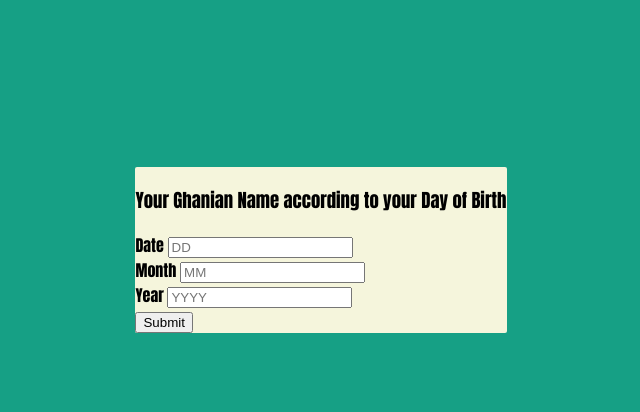
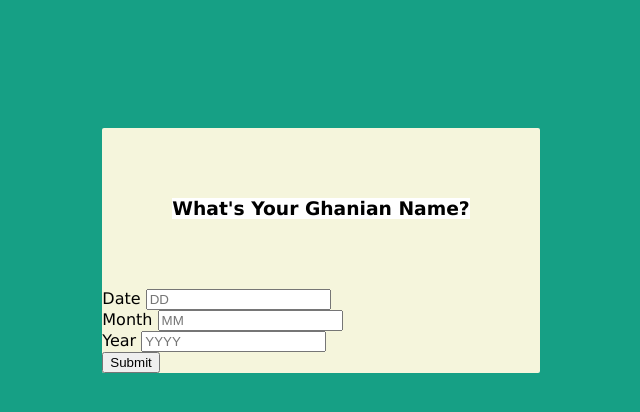
Before and after one commit to yveswangui/independent-project-2, a plain HTML site: page index.html in a window 1280 px wide. Shown: the whole page, without its empty margins (319-959 px from the left). Drawn offline with Linux system fonts and the light colour scheme.

Commit message:
style header, add background color,margin,border and padding

```diff
--- a/css/styles.css
+++ b/css/styles.css
@@ -2,7 +2,7 @@ body {
     align-items: center;
     background-color:#16a085 ;
     display: flex;
-    font-family: Impact, Haettenschweiler, 'Arial Narrow Bold', sans-serif;
+    font-family: 'Lucida Sans', 'Lucida Sans Regular', 'Lucida Grande', 'Lucida Sans Unicode', Geneva, Verdana, sans-serif;
     justify-content: center;
     min-height: 500px;
     margin: 0px;
@@ -13,3 +13,12 @@ body {
     border-radius: 2px;
     box-shadow: 0,5px,8px rgba(red, green, blue, alpha);
 }
+.header {
+    background-color: white;
+    margin-top: 70px;
+    margin-right: 70px;
+    margin-bottom: 70px;
+    margin-left: 70px;
+    border-bottom: 3px rgb(85, 94, 104);
+    padding: 100px,200px;
+}
--- a/index.html
+++ b/index.html
@@ -10,7 +10,7 @@
     <body>
         <div class="container">
             <div class="header">
-                <h3>Your Ghanian Name according to your Day of Birth</h3>
+                <h3>What's Your Ghanian Name?</h3>
             </div>
             <form class="form" id="form">
                 <div class="form-control">
```
